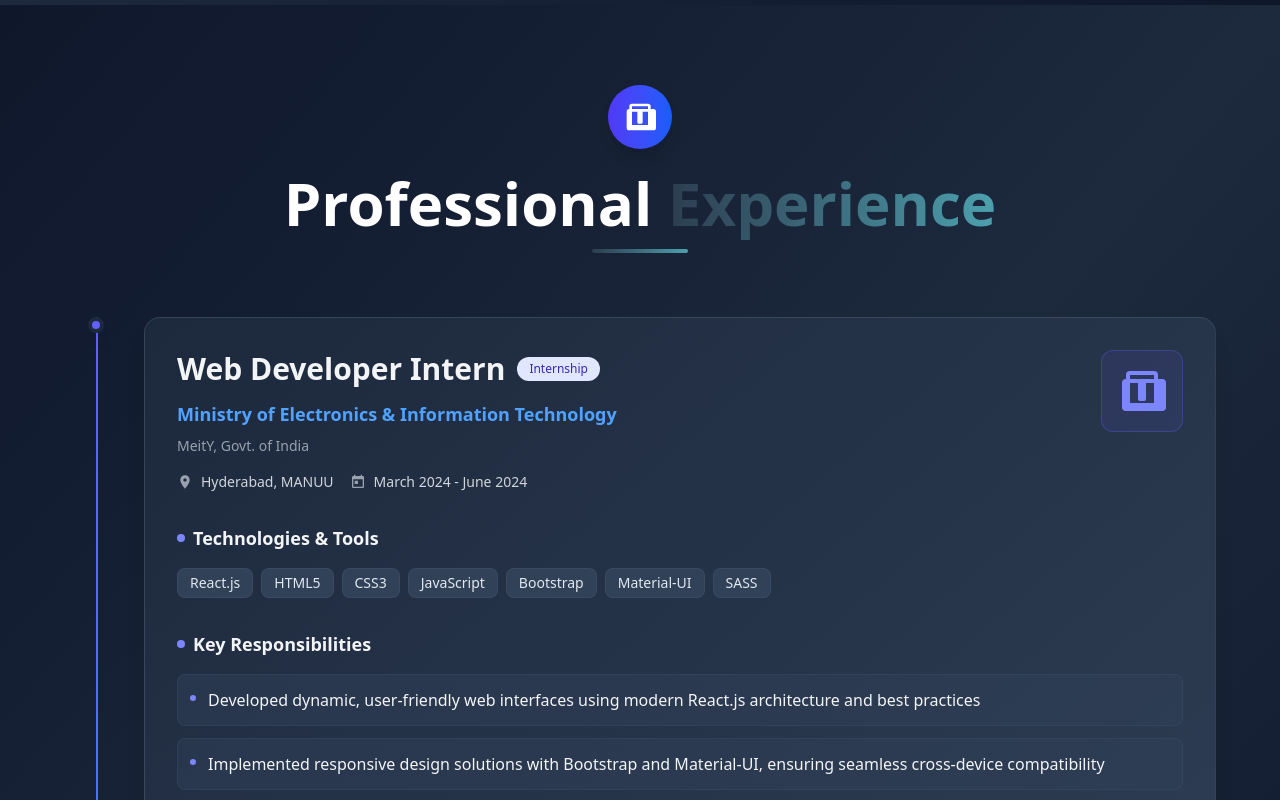
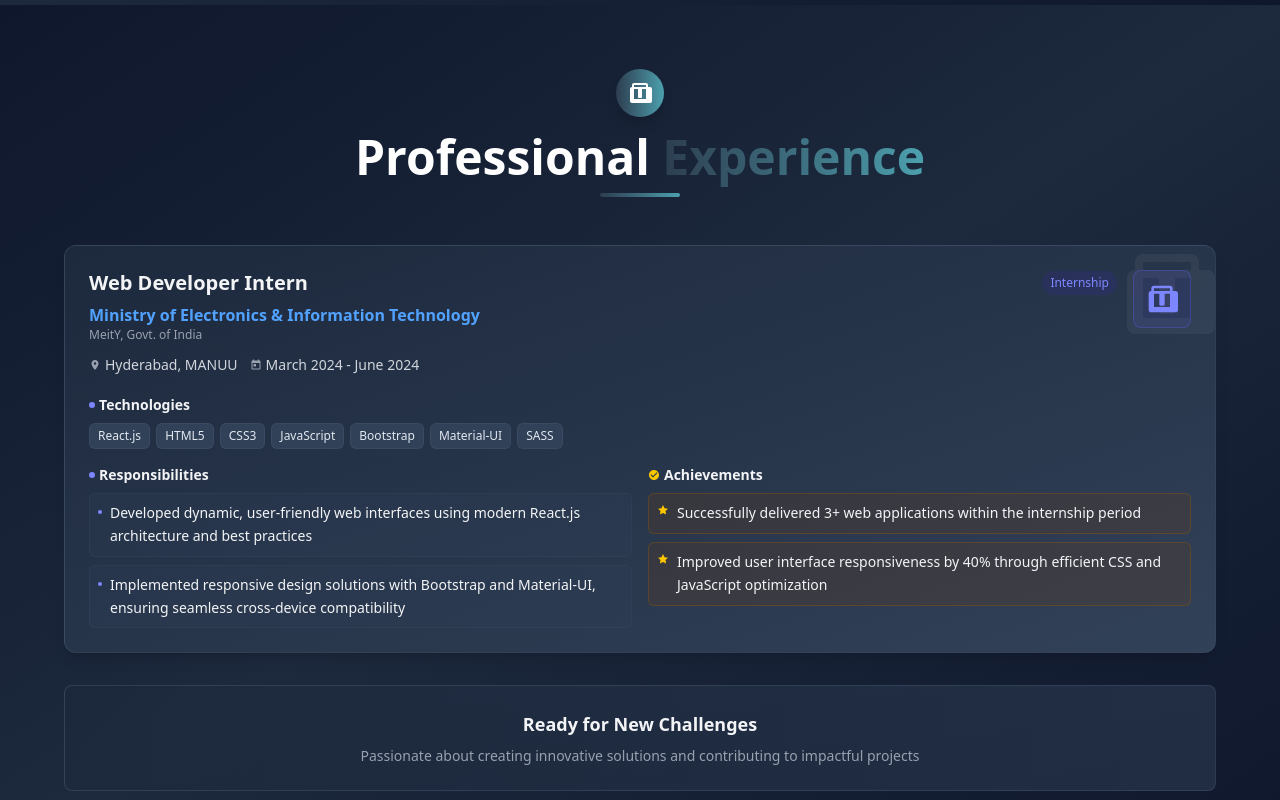
Before and after one commit to farhanrahman0027/My-Portfolio, a React (Vite) app: page / in a window 1280 px wide. Shown: the part 4100-4900 px from the top of the page. Built offline with nearby package versions, Linux system fonts and the light colour scheme.

Commit message:
update the experience section

```diff
--- a/src/components/Experience.jsx
+++ b/src/components/Experience.jsx
@@ -1,5 +1,6 @@
 import React from "react";
-import { useDarkMode } from "../DarkModeContext"; // Import the dark mode context
+import { useDarkMode } from "../DarkModeContext";
+
 const experiences = [
   {
     id: 1,
@@ -61,87 +62,86 @@
   return (
     <section
       id="experience"
-      className={`px-4 sm:px-6 md:px-8 lg:px-12 xl:px-16 py-20 w-full transition-all duration-500 ${
+      className={`px-4 sm:px-6 md:px-8 lg:px-12 py-16 w-full transition-all duration-500 ${
         darkMode
           ? "bg-gradient-to-br from-slate-900 via-slate-800 to-slate-900 text-gray-100"
           : "bg-gradient-to-br from-gray-50 via-white to-gray-100 text-gray-900"
       }`}
     >
-      <div className="max-w-7xl ">
-        {/* Header Section */}
-        <div className="text-center mb-16">
-          <div className="inline-flex items-center justify-center w-16 h-16 mb-6 rounded-full bg-gradient-to-r from-indigo-600 to-blue-600 text-white shadow-lg">
-            <div className="w-8 h-8">
+      <div className="max-w-6xl mx-auto">
+        {/* Header Section - Compact */}
+        <div className="text-center mb-12">
+          <div className="inline-flex items-center justify-center w-12 h-12 mb-4 rounded-full bg-gradient-to-r from-[#2c3e50] to-[#4ca1af] text-white shadow-lg">
+            <div className="w-6 h-6 ">
               <BriefcaseIcon />
             </div>
           </div>
-          <h2 className={`text-4xl sm:text-5xl md:text-6xl font-bold mb-4 animate-slide-up transition-colors duration-300  ${
+          <h2 className={`text-3xl sm:text-4xl md:text-5xl font-bold mb-3 transition-colors duration-300 ${
             darkMode ? 'text-white' : 'text-[#2C3E50]'
           }`}>
             Professional <span className="bg-gradient-to-r from-[#2c3e50] to-[#4ca1af] bg-clip-text text-transparent">Experience</span>
           </h2>
-          <div className="w-24 h-1 bg-gradient-to-r from-[#2c3e50] to-[#4ca1af] mx-auto rounded-full"></div>
+          <div className="w-20 h-1 bg-gradient-to-r from-[#2c3e50] to-[#4ca1af] mx-auto rounded-full"></div>
         </div>
 
-        {/* Experience Timeline */}
-        <div className="relative">
-          {/* Timeline Line */}
-          <div className={`absolute left-8 top-0 bottom-0 w-0.5 hidden md:block ${
-            darkMode ? "bg-gradient-to-b from-indigo-500 to-blue-500" : "bg-gradient-to-b from-indigo-400 to-blue-400"
-          }`}></div>
-
-          <div className="space-y-12">
+        {/* Experience Cards - Compact Grid */}
+        <div className="space-y-6">
           {experiences.map((exp, index) => (
             <div key={exp.id} className="relative group">
-                {/* Timeline Dot */}
-                <div className={`absolute left-6 w-4 h-4 rounded-full border-4 hidden md:block z-10 ${
+              {/* Experience Card - Smaller */}
+              <div className={`transform transition-all duration-300 hover:scale-[1.02] ${
                 darkMode
-                    ? "bg-indigo-500 border-slate-800 shadow-lg"
-                    : "bg-indigo-500 border-white shadow-md"
-                }`}></div>
+                  ? "bg-gradient-to-br from-slate-800 to-slate-700 border border-slate-600/50 hover:border-indigo-500/50 shadow-lg hover:shadow-xl"
+                  : "bg-white border border-gray-200/50 hover:border-indigo-400/50 shadow-md hover:shadow-lg"
+              } rounded-xl p-6 relative overflow-hidden`}>
 
-                {/* Experience Card */}
-                <div className={`ml-0 md:ml-20 transform transition-all duration-300 hover:scale-[1.02] hover:-translate-y-1 ${
-                  darkMode
-                    ? "bg-gradient-to-br from-slate-800 to-slate-700 border border-slate-600/50 hover:border-indigo-500/50 shadow-xl hover:shadow-2xl"
-                    : "bg-white border border-gray-200/50 hover:border-indigo-400/50 shadow-lg hover:shadow-xl"
-                } rounded-2xl p-8`}>
+                {/* Background Pattern */}
+                <div className={`absolute top-0 right-0 w-24 h-24 opacity-5 ${
+                  darkMode ? "text-white" : "text-gray-900"
+                }`}>
+                  <BriefcaseIcon />
+                </div>
 
-                  {/* Card Header */}
-                  <div className="flex flex-col lg:flex-row lg:items-start lg:justify-between mb-8">
-                    <div className="flex-1">
-                      <div className="flex items-center gap-3 mb-3 flex-wrap">
-                        <h3 className="text-2xl lg:text-3xl font-bold leading-tight">
+                {/* Card Content */}
+                <div className="relative z-10">
+                  {/* Header Row - Compact */}
+                  <div className="flex flex-col lg:flex-row lg:items-start lg:justify-between gap-4 mb-5">
+                    {/* Left Section */}
+                    <div className="flex-1 min-w-0">
+                      <div className="flex items-center gap-2 mb-2">
+                        <h3 className="text-xl font-bold leading-tight flex-1">
                           {exp.role}
                         </h3>
-                        <span className="px-3 py-1 text-xs font-medium bg-indigo-100 text-indigo-800 dark:bg-indigo-900/30 dark:text-indigo-400 rounded-full">
+                        <span className={`px-2 py-1 text-xs font-medium rounded-full ${
+                          darkMode ? "bg-indigo-900/30 text-indigo-400" : "bg-indigo-100 text-indigo-800"
+                        }`}>
                           {exp.type}
                         </span>
                       </div>
 
-                      <div className="space-y-2 mb-4">
-                        <p className={`text-lg font-semibold ${
+                      <div className="mb-3">
+                        <p className={`text-base font-semibold ${
                           darkMode ? "text-blue-400" : "text-indigo-600"
                         }`}>
                           {exp.company}
                         </p>
-                        <p className={`text-sm ${darkMode ? "text-gray-400" : "text-gray-600"}`}>
+                        <p className={`text-xs ${darkMode ? "text-gray-400" : "text-gray-600"}`}>
                           {exp.companyShort}
                         </p>
                       </div>
 
-                      {/* Meta Information */}
-                      <div className="flex flex-wrap gap-4 text-sm">
-                        <div className="flex items-center gap-2">
-                          <div className={`w-4 h-4 ${darkMode ? "text-gray-400" : "text-gray-500"}`}>
+                      {/* Meta Information - Horizontal */}
+                      <div className="flex flex-wrap gap-3 text-sm">
+                        <div className="flex items-center gap-1">
+                          <div className={`w-3 h-3 ${darkMode ? "text-gray-400" : "text-gray-500"}`}>
                             <LocationIcon />
                           </div>
                           <span className={darkMode ? "text-gray-300" : "text-gray-600"}>
                             {exp.location}
                           </span>
                         </div>
-                        <div className="flex items-center gap-2">
-                          <div className={`w-4 h-4 ${darkMode ? "text-gray-400" : "text-gray-500"}`}>
+                        <div className="flex items-center gap-1">
+                          <div className={`w-3 h-3 ${darkMode ? "text-gray-400" : "text-gray-500"}`}>
                             <CalendarIcon />
                           </div>
                           <span className={darkMode ? "text-gray-300" : "text-gray-600"}>
@@ -151,34 +151,34 @@
                       </div>
                     </div>
 
-                    {/* Experience Icon */}
-                    <div className={`mt-4 lg:mt-0 lg:ml-6 p-4 rounded-xl ${
+                    {/* Right Section - Company Icon */}
+                    <div className={`p-3 rounded-lg ${
                       darkMode
                         ? "bg-indigo-500/10 border border-indigo-500/30"
                         : "bg-indigo-50 border border-indigo-200"
-                    }`}>
-                      <div className={`w-12 h-12 ${darkMode ? "text-indigo-400" : "text-indigo-600"}`}>
+                    } flex-shrink-0`}>
+                      <div className={`w-8 h-8 ${darkMode ? "text-indigo-400" : "text-indigo-600"}`}>
                         <BriefcaseIcon />
                       </div>
                     </div>
                   </div>
 
-                  {/* Technologies Used */}
-                  <div className="mb-8">
-                    <h4 className="text-lg font-semibold flex items-center gap-2 mb-4">
-                      <div className={`w-2 h-2 rounded-full ${
+                  {/* Technologies - Compact */}
+                  <div className="mb-4">
+                    <h4 className="text-sm font-semibold mb-2 flex items-center gap-1">
+                      <div className={`w-1.5 h-1.5 rounded-full ${
                         darkMode ? "bg-indigo-400" : "bg-indigo-500"
                       }`}></div>
-                      Technologies & Tools
+                      Technologies
                     </h4>
-                    <div className="flex flex-wrap gap-2">
+                    <div className="flex flex-wrap gap-1.5">
                       {exp.technologies.map((tech, i) => (
                         <span
                           key={i}
-                          className={`px-3 py-1 text-sm font-medium rounded-lg transition-all duration-200 hover:scale-105 ${
+                          className={`px-2 py-1 text-xs font-medium rounded-md transition-all duration-200 hover:scale-105 ${
                             darkMode
-                              ? "bg-slate-700 text-slate-200 border border-slate-600/50 hover:border-indigo-500/50"
-                              : "bg-gray-100 text-gray-700 border border-gray-200 hover:border-indigo-400/50"
+                              ? "bg-slate-700 text-slate-200 border border-slate-600/50"
+                              : "bg-gray-100 text-gray-700 border border-gray-200"
                           }`}
                         >
                           {tech}
@@ -187,28 +187,30 @@
                     </div>
                   </div>
 
-                  {/* Key Responsibilities */}
-                  <div className="mb-8">
-                    <h4 className="text-lg font-semibold flex items-center gap-2 mb-4">
-                      <div className={`w-2 h-2 rounded-full ${
+                  {/* Two Column Layout for Responsibilities and Achievements */}
+                  <div className="grid lg:grid-cols-2 gap-4">
+                    {/* Key Responsibilities - Compact */}
+                    <div>
+                      <h4 className="text-sm font-semibold mb-2 flex items-center gap-1">
+                        <div className={`w-1.5 h-1.5 rounded-full ${
                           darkMode ? "bg-indigo-400" : "bg-indigo-500"
                         }`}></div>
-                      Key Responsibilities
+                        Responsibilities
                       </h4>
-                    <div className="grid gap-3">
-                      {exp.description.map((point, i) => (
+                      <div className="space-y-2">
+                        {exp.description.slice(0, 2).map((point, i) => (
                           <div
                             key={i}
-                          className={`flex items-start gap-3 p-3 rounded-lg transition-all duration-200 hover:scale-[1.01] ${
+                            className={`flex items-start gap-2 p-2 rounded-md text-sm ${
                               darkMode
-                              ? "bg-slate-700/50 hover:bg-slate-700/70 border border-slate-600/30"
-                              : "bg-gray-50 hover:bg-gray-100 border border-gray-200/50"
+                                ? "bg-slate-700/30 border border-slate-600/20"
+                                : "bg-gray-50 border border-gray-200/50"
                             }`}
                           >
-                          <div className={`w-1.5 h-1.5 rounded-full mt-2 flex-shrink-0 ${
+                            <div className={`w-1 h-1 rounded-full mt-2 flex-shrink-0 ${
                               darkMode ? "bg-indigo-400" : "bg-indigo-500"
                             }`}></div>
-                          <p className="text-sm lg:text-base leading-relaxed">
+                            <p className="leading-relaxed">
                               {point}
                             </p>
                           </div>
@@ -216,28 +218,28 @@
                       </div>
                     </div>
 
-                  {/* Key Achievements */}
+                    {/* Key Achievements - Compact */}
                     <div>
-                    <h4 className="text-lg font-semibold flex items-center gap-2 mb-4">
-                      <div className={`w-4 h-4 ${darkMode ? "text-yellow-400" : "text-yellow-500"}`}>
+                      <h4 className="text-sm font-semibold mb-2 flex items-center gap-1">
+                        <div className={`w-3 h-3 ${darkMode ? "text-yellow-400" : "text-yellow-500"}`}>
                           <AchievementIcon />
                         </div>
-                      Key Achievements
+                        Achievements
                       </h4>
-                    <div className="grid gap-3">
-                      {exp.achievements.map((achievement, i) => (
+                      <div className="space-y-2">
+                        {exp.achievements.slice(0, 2).map((achievement, i) => (
                           <div
                             key={i}
-                          className={`flex items-start gap-3 p-4 rounded-lg transition-all duration-200 hover:scale-[1.01] ${
+                            className={`flex items-start gap-2 p-2 rounded-md text-sm ${
                               darkMode
-                              ? "bg-gradient-to-r from-yellow-900/20 to-orange-900/20 border border-yellow-700/30 hover:border-yellow-600/50"
-                              : "bg-gradient-to-r from-yellow-50 to-orange-50 border border-yellow-200/50 hover:border-yellow-400/50"
+                                ? "bg-yellow-900/20 border border-yellow-700/30"
+                                : "bg-yellow-50 border border-yellow-200/50"
                             }`}
                           >
-                          <div className={`w-5 h-5 flex-shrink-0 mt-0.5 ${darkMode ? "text-yellow-400" : "text-yellow-500"}`}>
+                            <div className={`w-3 h-3 flex-shrink-0 mt-0.5 ${darkMode ? "text-yellow-400" : "text-yellow-500"}`}>
                               <TechIcon />
                             </div>
-                          <p className="text-sm lg:text-base leading-relaxed font-medium">
+                            <p className="leading-relaxed font-medium">
                               {achievement}
                             </p>
                           </div>
@@ -246,17 +248,18 @@
                     </div>
                   </div>
                 </div>
+              </div>
+            </div>
           ))}
         </div>
-        </div>
 
-        {/* Call to Action */}
-        <div className={`text-center mt-16 p-8 rounded-xl ${
+        {/* Footer - Compact */}
+        <div className={`text-center mt-8 p-6 rounded-lg ${
           darkMode
             ? "bg-gradient-to-r from-slate-800/50 to-slate-700/50 border border-slate-600/50"
             : "bg-gradient-to-r from-indigo-50 to-blue-50 border border-indigo-200/50"
         }`}>
-          <h3 className="text-xl font-semibold mb-2">Ready for New Challenges</h3>
+          <h3 className="text-lg font-semibold mb-2">Ready for New Challenges</h3>
           <p className={`text-sm ${darkMode ? "text-gray-400" : "text-gray-600"}`}>
             Passionate about creating innovative solutions and contributing to impactful projects
           </p>
```
Lines whose indentation alone changed are shown as unchanged.
